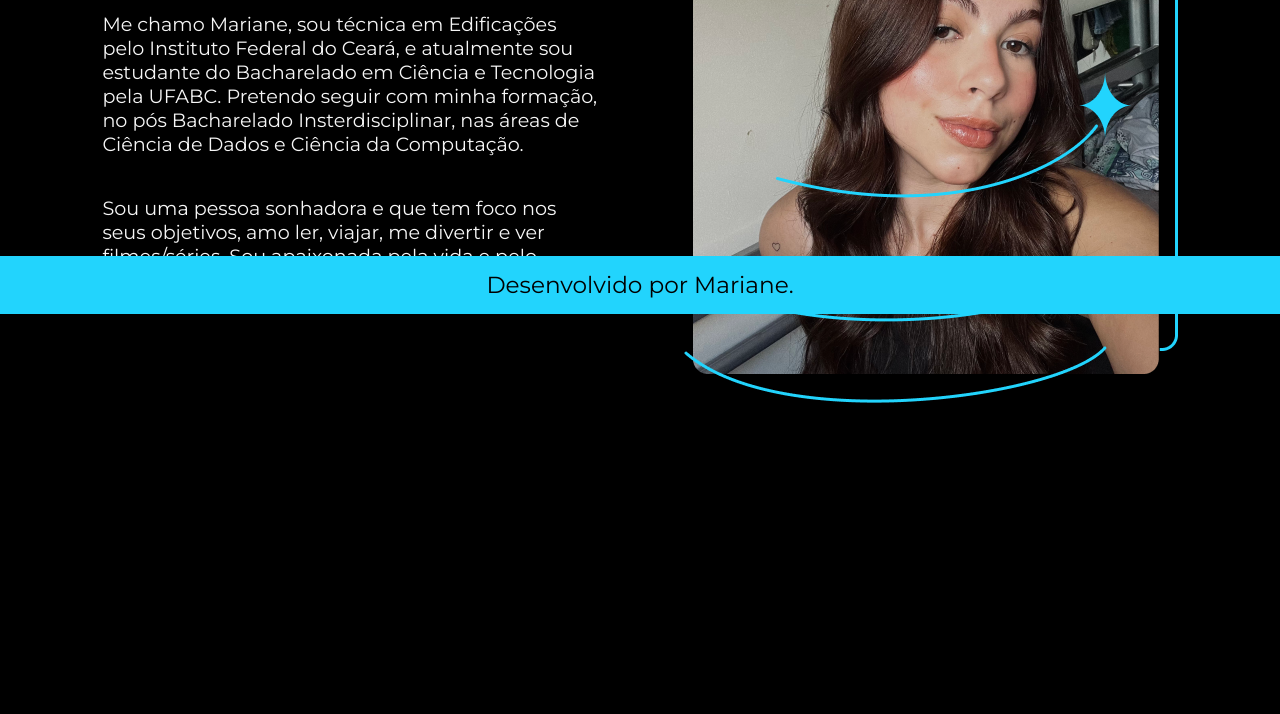
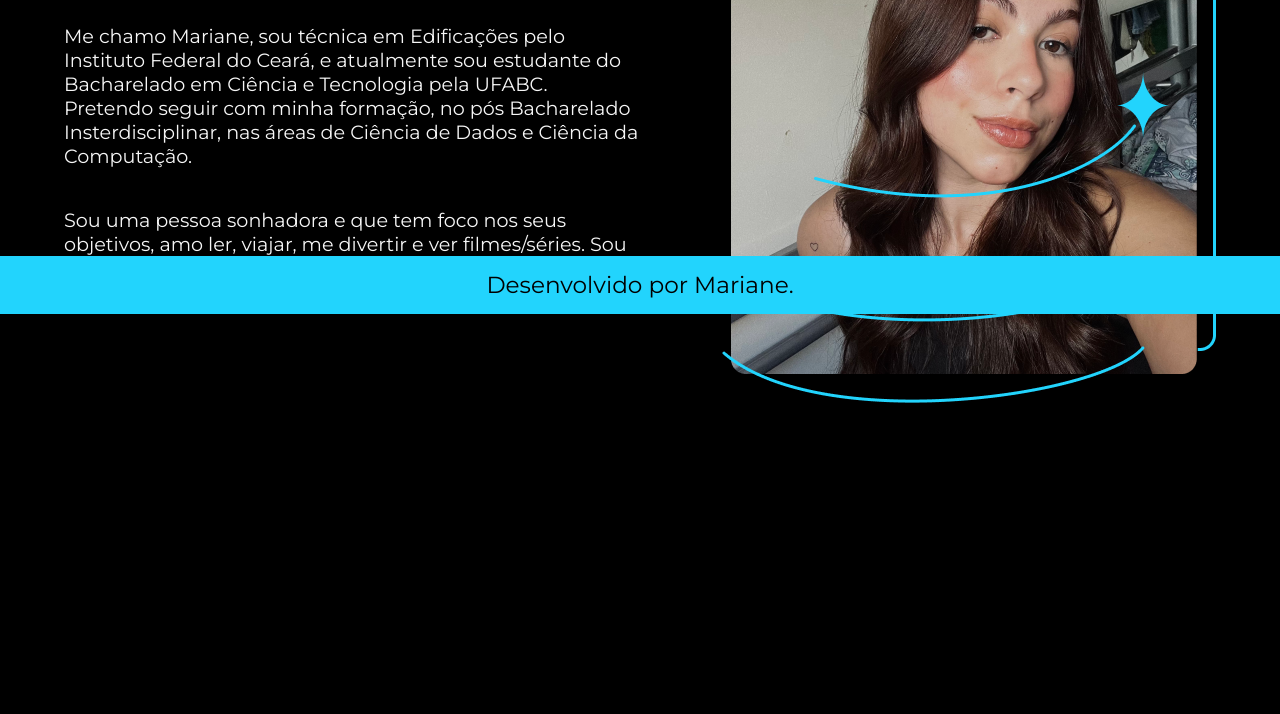
Before and after one commit to mariane-tenorio/portoflio-mari, a plain HTML site: page about.html in a window 1280 px wide. Shown: the part 486-1200 px from the top of the page. Drawn offline with nearby package versions, Linux system fonts and the light colour scheme.

Commit message:
Update style.css

```diff
--- a/style.css
+++ b/style.css
@@ -50,7 +50,7 @@ body {
 }
 
 .apresentacao {
-    padding: 5% 8%;
+    padding: 2% 5%;
     display: flex;
     align-items: center;
     justify-content: space-between;
@@ -128,7 +128,7 @@ body {
     flex-grow: 1;
 }
 
-@media (max-width:995px) {
+@media (max-width: 900px) {
     .cabecalho {
         padding: 10%;
     }
@@ -139,7 +139,6 @@ body {
 
     .apresentacao {
         flex-direction: column-reverse;
-        padding: 5%;
     }
 
     .apresentacao__conteudo {
```
